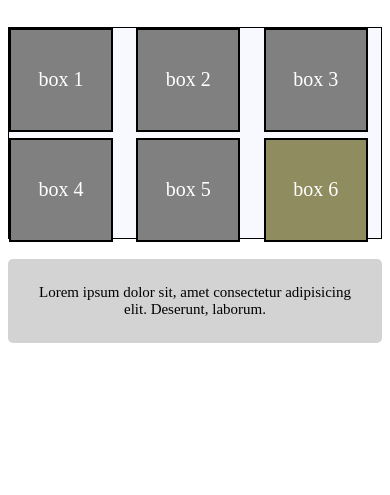
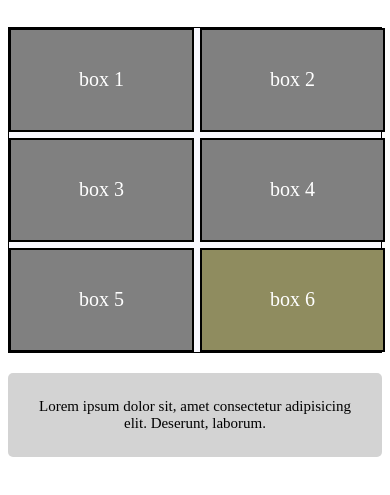
Before and after one commit to binayakbhandari/Learning-CSS-Project, a plain HTML site: page index.html in a window 390 px wide. Shown: the part 83-578 px from the top of the page. Drawn offline with Linux system fonts and the light colour scheme.

Commit message:
Learning Grid

```diff
--- a/index.html
+++ b/index.html
@@ -11,6 +11,7 @@
         <h1>CSS Grid</h1>
     </header>
 
+    <main>
         <div class="grid-container">
             <div class="grid-item">box 1</div>
             <div class="grid-item">box 2</div>
@@ -19,6 +20,7 @@
             <div class="grid-item">box 5</div>
             <div class="grid-item">box 6</div>
         </div>
+    </main>
 
     <footer>
         <p>
--- a/style.css
+++ b/style.css
@@ -13,7 +13,7 @@ header {
 }
 
 .grid-item {
-    width: 100px;
+    width: 100%;
     height: 100px;
     color: white;
     display: flex;
@@ -22,11 +22,21 @@ header {
     font-size: 20px;
     background-color: gray;
     border: 2px solid black;
+
 }
 
 .grid-item:nth-child(6) {
     background-color: #8f8c5f;
 }
+
+.grid-item:hover {
+    background-color: aliceblue;
+    color: rgb(76, 74, 74);
+    transition: all 0.3s ease-in-out;
+    transform: scale(1.1) rotate(5deg);
+}
+
+
 footer {
     margin-top: 20px;
     font-size: 16px;
@@ -41,6 +51,9 @@ footer {
 @media (max-width: 600px) {
     header {
         font-size: 18px;
+    }
+    .grid-container {
+        grid-template-columns: repeat(2, 1fr);
     }
 
     footer p {
```
